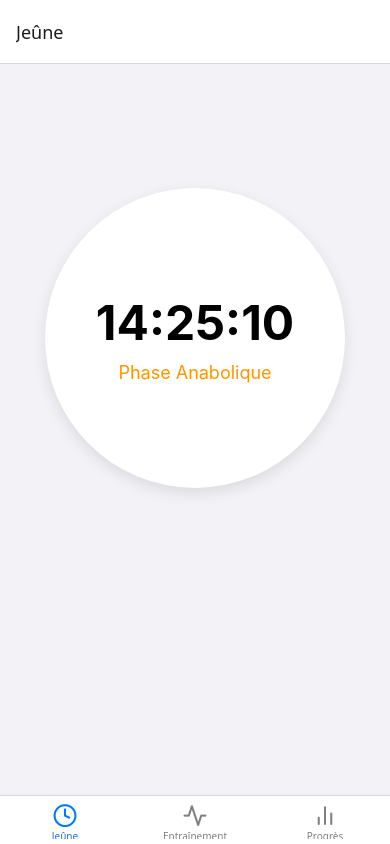
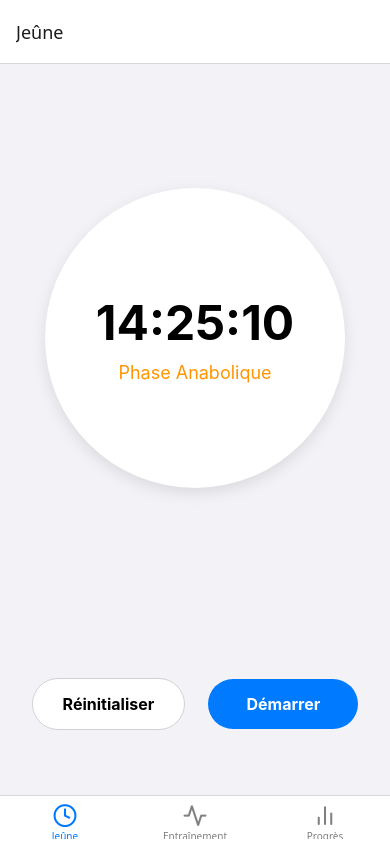
Before and after one commit to Sidjaah-maker/FlowUp, a React Native app: screen /Timer in a window 390 px wide. Built offline with nearby package versions, Linux system fonts and the light colour scheme.

Commit message:
feat: add button component and integrate into timer screen

```diff
--- a/src/components/Button.tsx
+++ b/src/components/Button.tsx
@@ -0,0 +1,69 @@
+import React from 'react';
+import {
+  TouchableOpacity,
+  Text,
+  StyleSheet,
+  ViewStyle,
+  TextStyle,
+} from 'react-native';
+import { colors } from '../constants/colors';
+
+interface ButtonProps {
+  title: string;
+  onPress: () => void;
+  variant?: 'primary' | 'secondary';
+}
+
+const Button: React.FC<ButtonProps> = ({
+  title,
+  onPress,
+  variant = 'primary',
+}) => {
+  const buttonStyle: ViewStyle[] = [styles.button];
+  const textStyle: TextStyle[] = [styles.text];
+
+  if (variant === 'secondary') {
+    buttonStyle.push(styles.buttonSecondary);
+    textStyle.push(styles.textSecondary);
+  } else {
+    buttonStyle.push(styles.buttonPrimary);
+    textStyle.push(styles.textPrimary);
+  }
+
+  return (
+    <TouchableOpacity style={buttonStyle} onPress={onPress}>
+      <Text style={textStyle}>{title}</Text>
+    </TouchableOpacity>
+  );
+};
+
+const styles = StyleSheet.create({
+  button: {
+    paddingVertical: 15,
+    paddingHorizontal: 30,
+    borderRadius: 30,
+    alignItems: 'center',
+    justifyContent: 'center',
+    minWidth: 150,
+  },
+  buttonPrimary: {
+    backgroundColor: colors.primary,
+  },
+  buttonSecondary: {
+    backgroundColor: colors.surface,
+    borderWidth: 1,
+    borderColor: colors.border,
+  },
+  text: {
+    fontSize: 16,
+    fontWeight: 'bold',
+  },
+  textPrimary: {
+    color: colors.surface,
+  },
+  textSecondary: {
+    color: colors.textPrimary,
+  },
+});
+
+export default Button;
--- a/src/screens/TimerScreen.tsx
+++ b/src/screens/TimerScreen.tsx
@@ -1,18 +1,32 @@
 import React from 'react';
-import { View, StyleSheet } from 'react-native';
+import { View, StyleSheet, Alert } from 'react-native';
 
-// On importe nos nouveaux composants !
 import Container from '../components/Container';
 import CircularProgress from '../components/CircularProgress';
+// On importe notre nouveau composant !
+import Button from '../components/Button';
 
 function TimerScreen() {
+  const handleStartPress = () => {
+    Alert.alert('Action', 'Le minuteur devrait démarrer !');
+  };
+
+  const handleResetPress = () => {
+    Alert.alert('Action', 'Le minuteur devrait se réinitialiser !');
+  };
+
   return (
     <Container>
       <View style={styles.progressContainer}>
         <CircularProgress />
       </View>
       <View style={styles.controlsContainer}>
-        {/* Les boutons viendront ici */}
+        <Button
+          title="Réinitialiser"
+          onPress={handleResetPress}
+          variant="secondary"
+        />
+        <Button title="Démarrer" onPress={handleStartPress} variant="primary" />
       </View>
     </Container>
   );
@@ -20,13 +34,14 @@ function TimerScreen() {
 
 const styles = StyleSheet.create({
   progressContainer: {
-    flex: 3, // Prend 3/4 de l'espace vertical
+    flex: 3,
     justifyContent: 'center',
     alignItems: 'center',
   },
   controlsContainer: {
-    flex: 1, // Prend 1/4 de l'espace vertical
-    justifyContent: 'space-around',
+    flex: 1,
+    flexDirection: 'row', // Aligne les boutons horizontalement
+    justifyContent: 'space-around', // Espace équitable entre les boutons
     alignItems: 'center',
   },
 });
```
